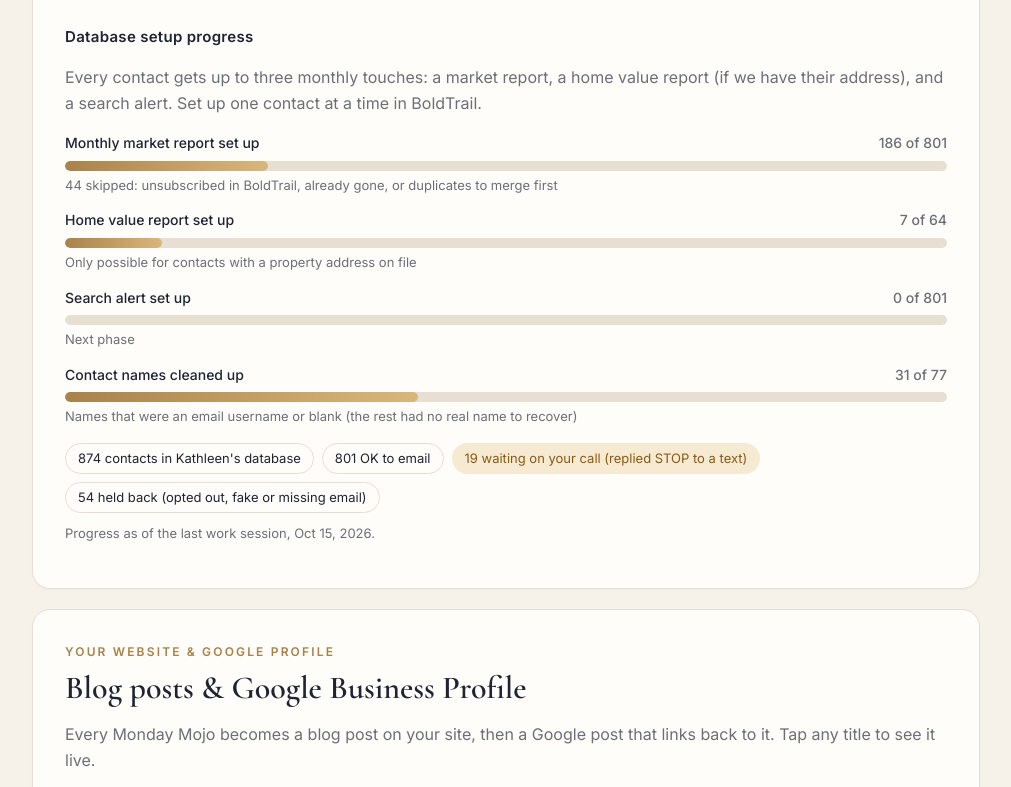
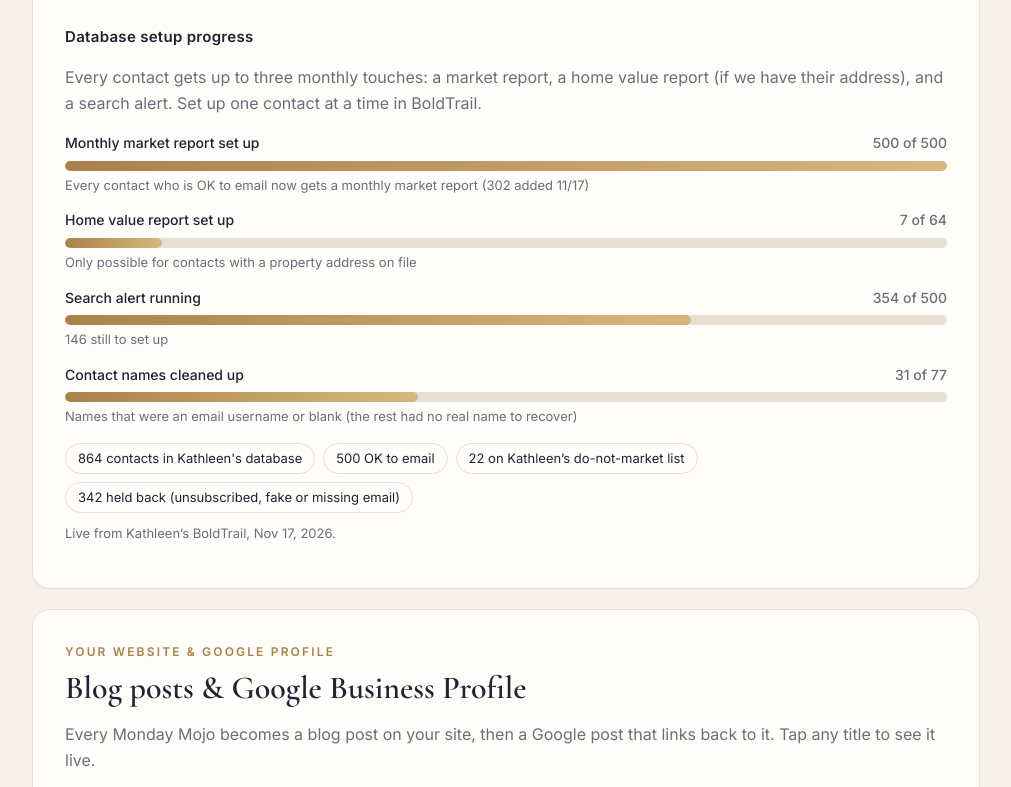
Before and after one commit to felicianevin-lgtm/cindy-updates-00b8b1ad, a plain HTML site: page index.html in a window 1280 px wide. Shown: the part 2105-2892 px from the top of the page, without its empty margins (134-1145 px from the left). Drawn offline with nearby package versions, Linux system fonts and the light colour scheme.

Commit message:
Update 2026-11-17

```diff
--- a/index.html
+++ b/index.html
@@ -90,7 +90,7 @@ footer{text-align:center;color:var(--muted);font-size:13px;padding:8px 16px 40px
   <div class="two">
     <div><h3>What I walk through</h3><ul class="ticks"><li>Scheduled Mass Emails: three Briefs sent (10/29, 11/04, 11/12), the next one goes out Wed 11/18</li><li>Each Brief&#x27;s numbers: about 470 delivered every week, 12 to 16% opening it, zero unsubscribes, zero bounces</li><li>Dashboard activity: database contacts viewing Auburn and Sacramento listings this month (your call list)</li></ul></div>
 
-    <div class="asks"><h3>What I&rsquo;m working on next</h3><ol><li>Finishing the setup on Kathleen&#x27;s database: monthly market reports, home value reports and search alerts for everyone who is OK to email</li><li>Adding the 19 contacts who only opted out of texts to the email touches (they never unsubscribed from email), as long as they aren&#x27;t on Kathleen&#x27;s do-not-market list</li><li>Setting up Google Analytics on your website so we can see total visits, not just blog views</li></ol></div>
+    <div class="asks"><h3>What I&rsquo;m working on next</h3><ol><li>Done 11/17: every contact in Kathleen&#x27;s database who is OK to email (500) now gets a monthly market report, including the 14 who only opted out of texts</li><li>Next: search alerts for the 146 contacts who don&#x27;t have one yet, and finishing the contact-name cleanup</li><li>Setting up Google Analytics on your website so we can see total visits, not just blog views</li></ol></div>
   </div>
 </section>
 
@@ -106,17 +106,17 @@ footer{text-align:center;color:var(--muted);font-size:13px;padding:8px 16px 40px
 
   <h3>Database setup progress</h3>
   <p class="muted">Every contact gets up to three monthly touches: a market report, a home value report (if we have their address), and a search alert. Set up one contact at a time in BoldTrail.</p>
-  <div class="bar"><div class="bar-top"><span>Monthly market report set up</span><span class="bar-n">186 of 801</span></div><div class="track"><div class="fill" style="width:23%"></div></div><div class=note>44 skipped: unsubscribed in BoldTrail, already gone, or duplicates to merge first</div></div>
+  <div class="bar"><div class="bar-top"><span>Monthly market report set up</span><span class="bar-n">500 of 500</span></div><div class="track"><div class="fill" style="width:100%"></div></div><div class=note>Every contact who is OK to email now gets a monthly market report (302 added 11/17)</div></div>
   <div class="bar"><div class="bar-top"><span>Home value report set up</span><span class="bar-n">7 of 64</span></div><div class="track"><div class="fill" style="width:11%"></div></div><div class=note>Only possible for contacts with a property address on file</div></div>
-  <div class="bar"><div class="bar-top"><span>Search alert set up</span><span class="bar-n">0 of 801</span></div><div class="track"><div class="fill" style="width:0%"></div></div><div class=note>Next phase</div></div>
+  <div class="bar"><div class="bar-top"><span>Search alert running</span><span class="bar-n">354 of 500</span></div><div class="track"><div class="fill" style="width:71%"></div></div><div class=note>146 still to set up</div></div>
   <div class="bar"><div class="bar-top"><span>Contact names cleaned up</span><span class="bar-n">31 of 77</span></div><div class="track"><div class="fill" style="width:40%"></div></div><div class=note>Names that were an email username or blank (the rest had no real name to recover)</div></div>
   <div class="pillrow">
-    <span class="pill">874 contacts in Kathleen's database</span>
-    <span class="pill">801 OK to email</span>
-    <span class="pill warn">19 waiting on your call (replied STOP to a text)</span>
-    <span class="pill">54 held back (opted out, fake or missing email)</span>
+    <span class="pill">864 contacts in Kathleen's database</span>
+    <span class="pill">500 OK to email</span>
+    <span class="pill">22 on Kathleen&rsquo;s do-not-market list</span>
+    <span class="pill">342 held back (unsubscribed, fake or missing email)</span>
   </div>
-  <p class="asof">Progress as of the last work session, Oct 15, 2026.</p>
+  <p class="asof">Live from Kathleen&rsquo;s BoldTrail, Nov 17, 2026.</p>
 </section>
 
 <section class="card" id="content">
@@ -132,5 +132,5 @@ footer{text-align:center;color:var(--muted);font-size:13px;padding:8px 16px 40px
 </section>
   <section class="card" id="past"><div class="eyebrow">Archive</div><h2>Past updates</h2><p class=muted>This is the first one. Older updates will collect here, newest first.</p></section>
 </main>
-<footer>Private page for Cindy Litzinger. Please don't forward. &middot; Updated Nov 17, 2026 10:00 AM</footer>
+<footer>Private page for Cindy Litzinger. Please don't forward. &middot; Updated Nov 17, 2026 10:25 AM</footer>
 </body></html>
```
